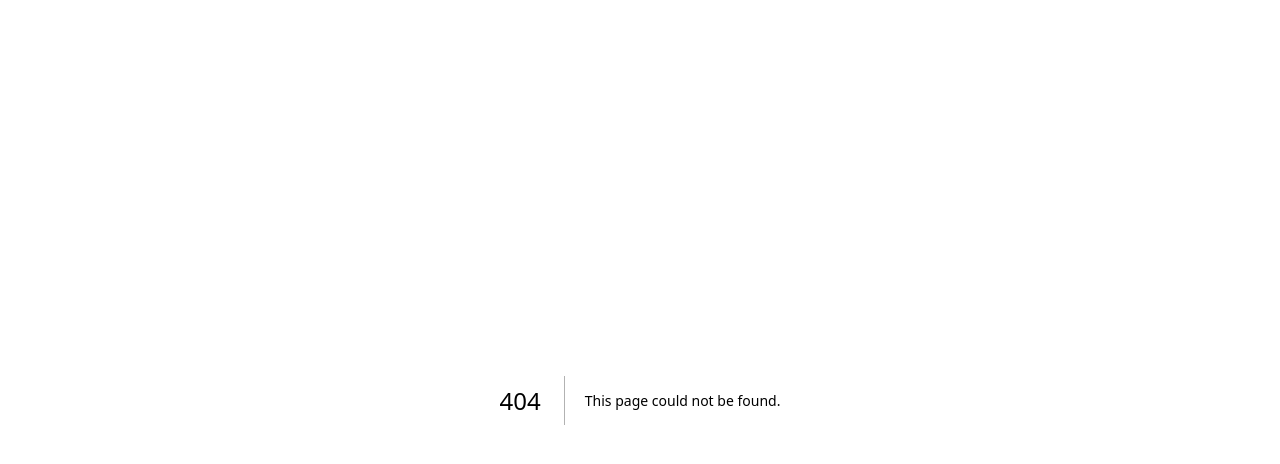
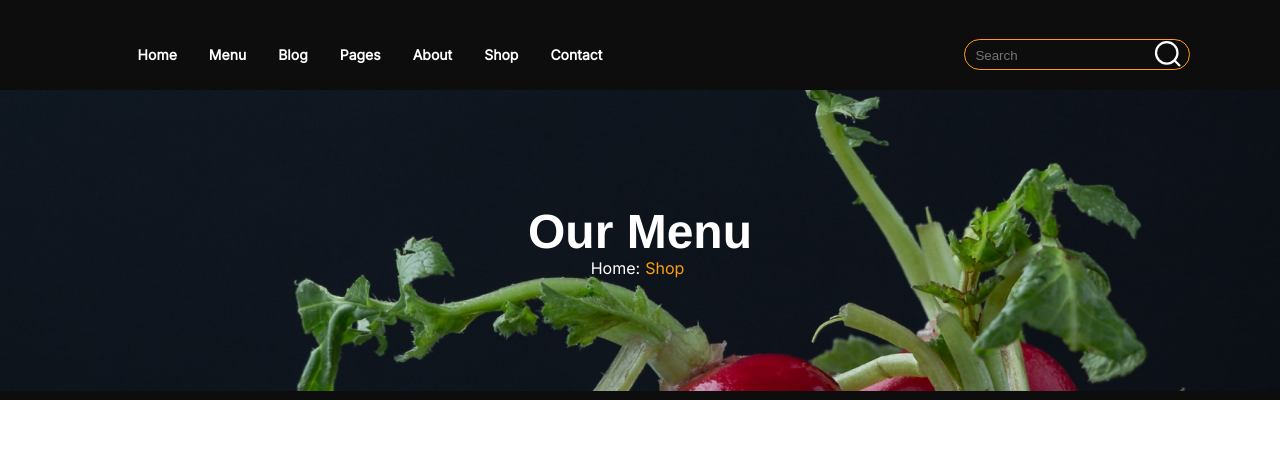
Before and after one commit to Elen-pollyc137/Elite-food-restaurant, a Next.js app: page /shoplist in a window 1280 px wide. Before the commit this address had no page. Shown: the top 464 px of the page. Built offline with nearby package versions, Linux system fonts and the light colour scheme.

Commit message:
add: Criado um novo componente OurShop

```diff
--- /dev/null
+++ b/src/pages/shoplist.jsx
@@ -0,0 +1,20 @@
+import NavBar from "../Components/Header/NavBar";
+import OurShop from "../Components/OurShop";
+
+export default function ShopList() {
+  return (
+    <>
+      <NavBar
+        home="Home"
+        menu="Menu"
+        blog="Blog"
+        page="Pages"
+        about="About"
+        shop="Shop"
+        contact="Contact"
+        dark="dark"
+      />
+      <OurShop title="Our Menu" link="Shop" />
+    </>
+  );
+}
```
